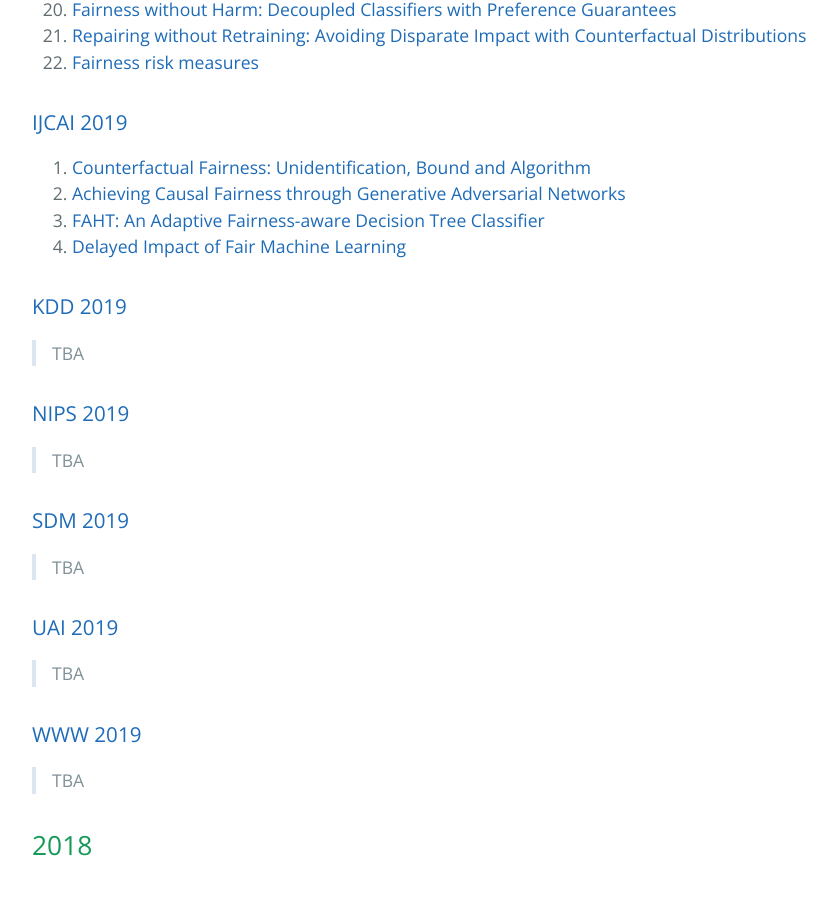
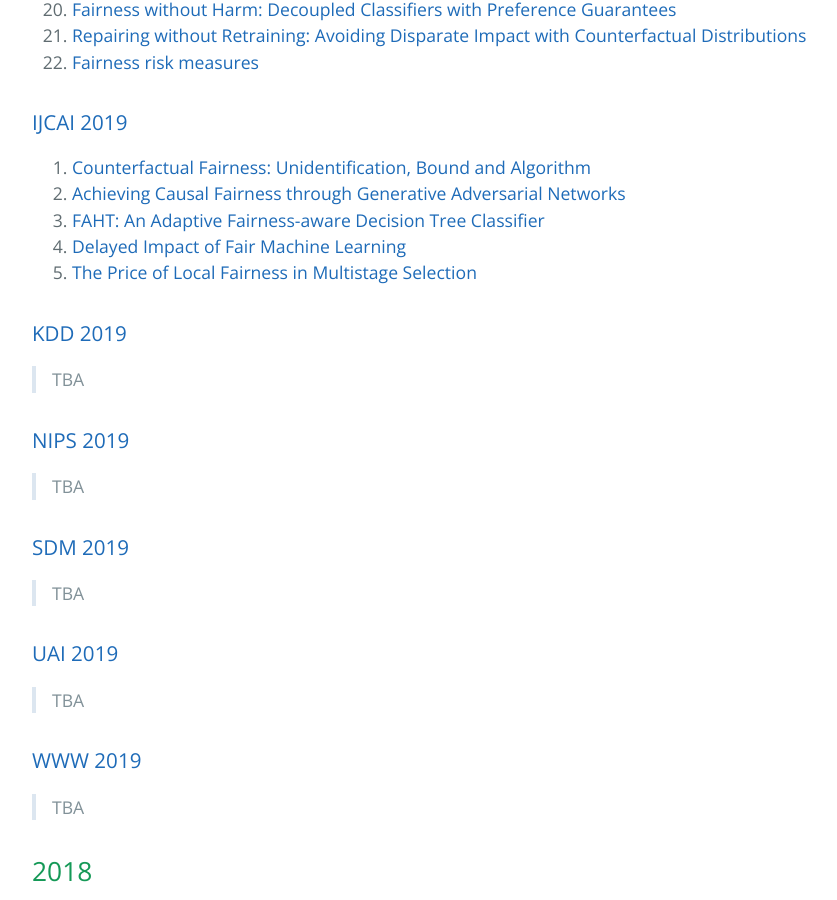
Before and after one commit to minakhan01/FairAI, a Jekyll site: the page built from conference.md, in a window 1280 px wide and 900 px high, scrolled down 3292 px. Shown: the whole window, without its empty margins (192-1029 px from the left). Built offline with Jekyll 4.4.1, drawn with Linux system fonts in a browser that asks for light colours; our own code applies the rules of GitHub Pages for plain Markdown files.

Commit message:
Add a missing paper for IJCAI 2019

```diff
--- a/conference.md
+++ b/conference.md
@@ -111,6 +111,7 @@ layout: default
 2. [Achieving Causal Fairness through Generative Adversarial Networks](https://doi.org/10.24963/ijcai.2019/201)
 3. [FAHT: An Adaptive Fairness-aware Decision Tree Classifier](https://doi.org/10.24963/ijcai.2019/205)
 4. [Delayed Impact of Fair Machine Learning](https://doi.org/10.24963/ijcai.2019/862)
+5. [The Price of Local Fairness in Multistage Selection](https://www.ijcai.org/proceedings/2019/809)
 
 ### [KDD 2019](https://dblp.uni-trier.de/db/conf/kdd/kdd2019.html)
 
```
